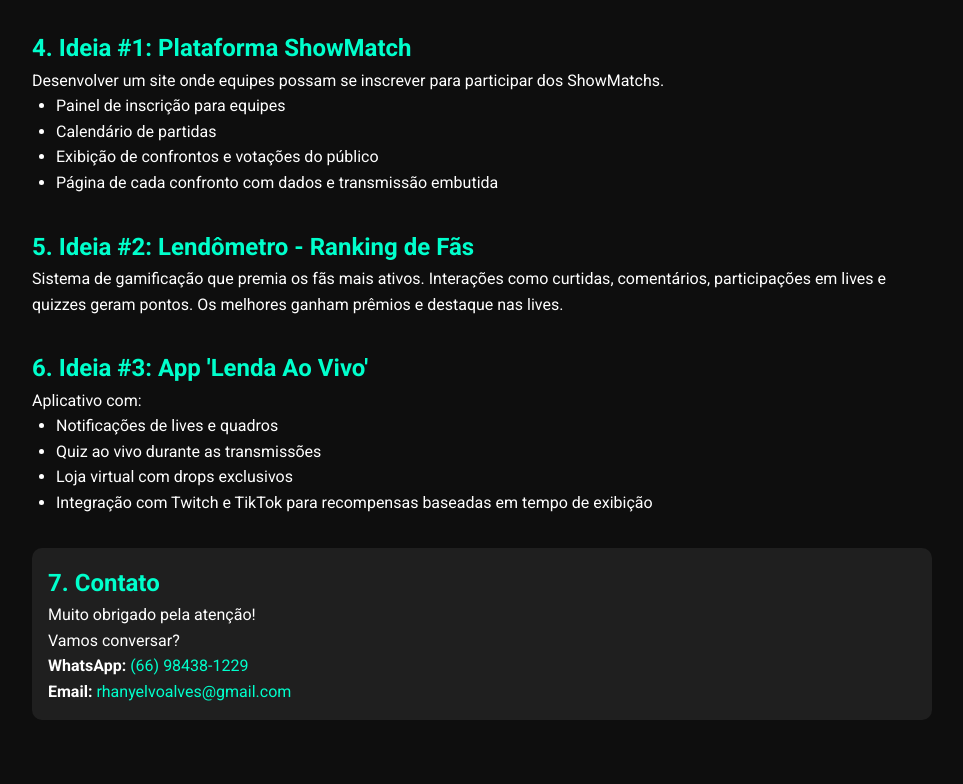
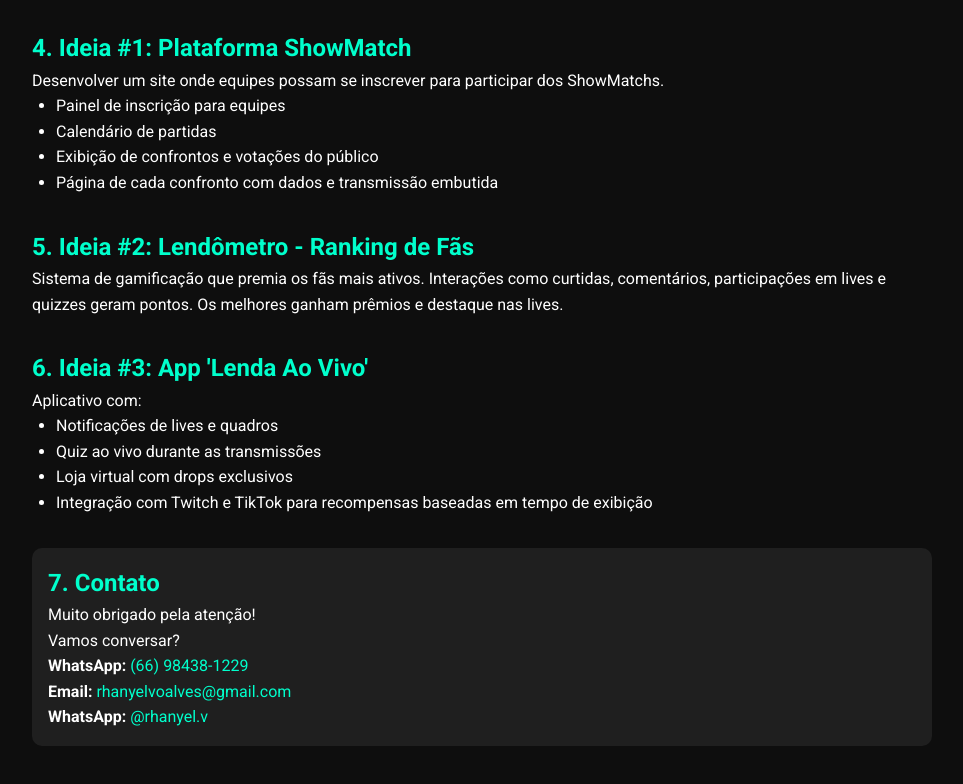
Before and after one commit to rhanyvip/portfolio, a plain HTML site: page index.html in a window 1280 px wide. Shown: the part 521-1305 px from the top of the page, without its empty margins (158-1121 px from the left). Drawn offline with Linux system fonts and the light colour scheme.

Commit message:
Update index.html

```diff
--- a/index.html
+++ b/index.html
@@ -104,6 +104,7 @@
       <p>Muito obrigado pela atenção!<br>Vamos conversar?</p>
       <p><strong>WhatsApp:</strong> <a href="https://wa.me/5566984381229" target="_blank">(66) 98438-1229</a></p>
       <p><strong>Email:</strong> <a href="mailto:rhanyelvoalves@gmail.com">rhanyelvoalves@gmail.com</a></p>
+      <p><strong>WhatsApp:</strong> <a href="https://www.instagram.com/rhanyel.v/">@rhanyel.v</a></p>
     </section>
   </div>
 </body>
```
